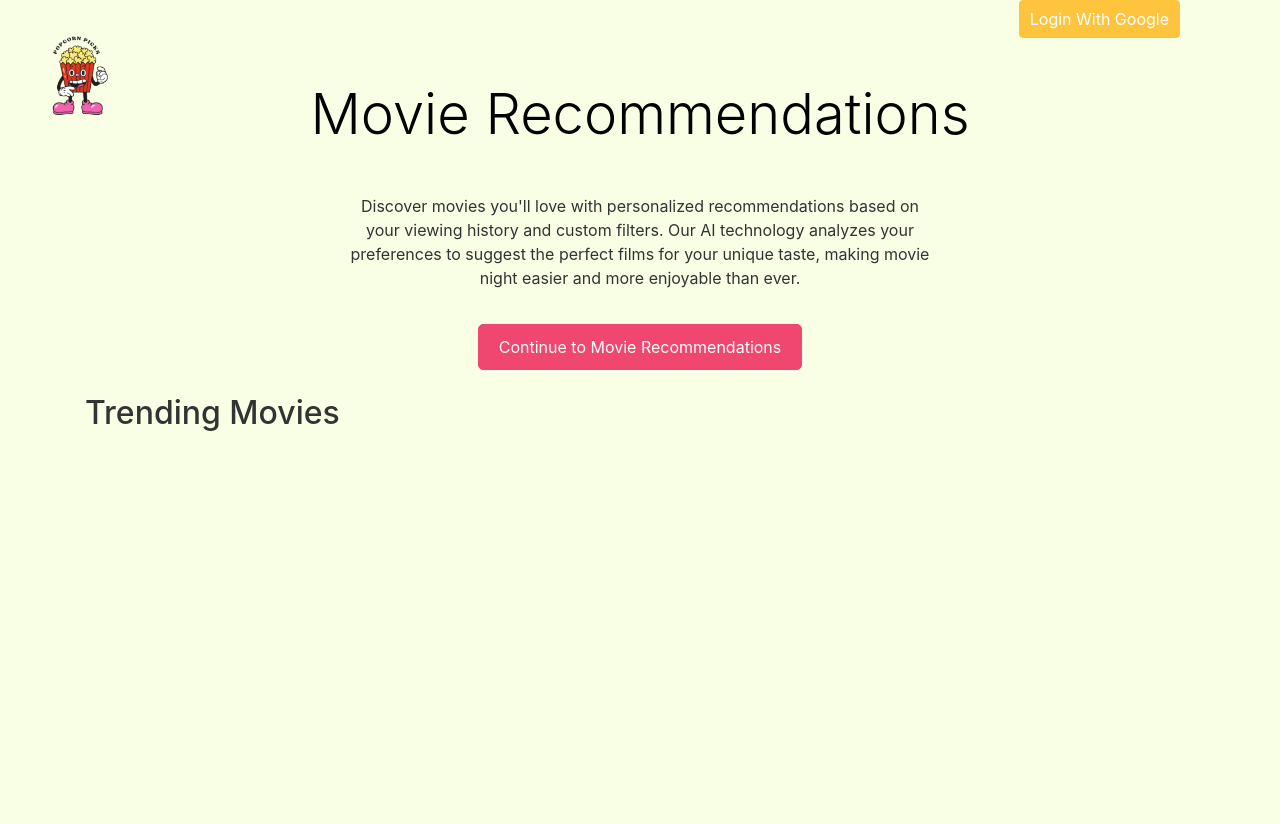
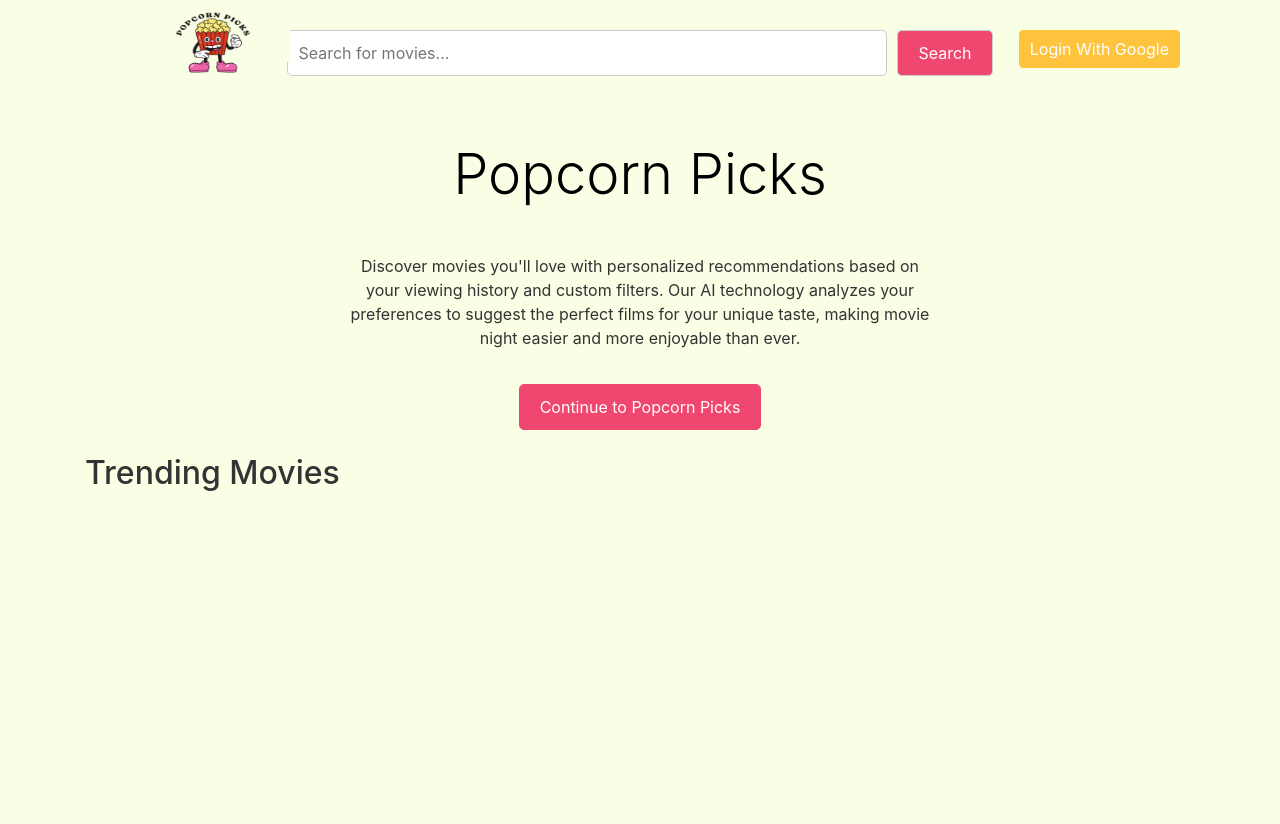
Before and after one commit to Abhilasha-Managoli/MovieReccomendations, a Django app: page / in a window 1280 px wide. After the commit the page ends 491 px from the top, so only its background shows below. Run offline with Django 4.2, Linux system fonts and the light colour scheme; data comes from the database, SQL or seed files in the repository; both versions use the stored data as it was after the commit; data that the repository does not hold is empty; some libraries are stand-ins or nearby versions.

Commit message:
created a new page for search, redid the homepage, made sure the wishlist button was working and displayed the movies correctly under users in wishlist. Also made sure the search for movie was displaying correct results

```diff
--- a/users/templates/home.html
+++ b/users/templates/home.html
@@ -7,6 +7,7 @@
     <title>Movie Recommendations</title>
     <meta name="viewport" content="width=device-width, initial-scale=1.0">
     <link href="https://cdn.jsdelivr.net/npm/bootstrap@4.1.0/dist/css/bootstrap.min.css" rel="stylesheet">
+    <link rel="stylesheet" href="https://code.jquery.com/ui/1.12.1/themes/base/jquery-ui.css">
     <style>
         body {
             background-color: #f8ffe5;
@@ -15,6 +16,7 @@
             margin: 0;
             padding: 0;
             height: 100vh;
+            padding-top: 60px;
         }
         .jumbotron {
             background-color: #f8ffe5;
@@ -74,7 +76,7 @@
         }
         .btn-watchlist {
             top: 10px;
-            left: 60px; /* Adjust this value as needed to move the button towards the left */
+            left: 60px;
         }
         .btn-watch-now {
             bottom: 50%;
@@ -138,22 +140,24 @@
             border-color: #ffc43d;
             color: #ffffff;
             position: fixed;
-            top: 0;
+            top: 30px;
             right: 10px;
             padding: 6px 10px;
+            z-index: 1000;
         }
         .btn-secondary-2 {
             background-color: #ffc43d;
             border-color: #ffc43d;
             color: #ffffff;
             position: fixed;
-            top: 0;
+            top: 30px;
             right: 100px;
             white-space: nowrap;
             overflow: hidden;
             text-overflow: ellipsis;
             max-width: calc(100% - 130px);
             padding: 6px 10px;
+            z-index: 1000;
         }
         .btn-secondary:hover {
             background-color: #e0b837;
@@ -171,21 +175,66 @@
         }
         .logo-container {
             position: fixed;
-            top: 0;
-            left: 0;
+            top: 2px;
+            left: 150px;
             padding: 10px;
-            z-index: 10;
+            z-index: 1001;
+            background-color: #f8ffe5;
+            width: 140px;
+            height:60px;
+            margin: 0;
+            display: flex;
         }
         .logo {
-            width: 140px;
-            height: 140px;
+            width: 110px;
+            height: 90px;
         }
+        .search-bar {
+            position: fixed;
+            top: 20px;
+            left: 0;
+            width: 100%;
+            background-color: #f8ffe5;
+            border-bottom: 1px solid #ccc;
+            padding: 10px;
+            z-index: 1000;
+            display: flex;
+            justify-content: center;
+            align-items: center;
+            border-bottom: none;
+        }
+        .search-bar input {
+            width: 100%;
+            max-width: 600px;
+            padding: 10px;
+            border: 1px solid #ccc;
+            border-radius: 5px;
+            margin-right: 10px;
+        }
+        .search-bar button {
+            padding: 10px 20px;
+            border: 1px solid #ccc;
+            border-radius: 5px;
+            background-color: #ef476f;
+            color: white;
+            cursor: pointer;
+        }
+        .search-bar button:hover {
+            background-color: #d6406c;
+        }
+
     </style>
 </head>
 <body>
     <div class="logo-container">
         <img src="{% static 'images/logo.png' %}" alt="Logo" class="logo">
     </div>
+     <div class="search-bar">
+         <input type="text" placeholder="Search for movies..." id="search-input">
+         <button id="search-button">Search</button>
+         <ul id="autocomplete-results" class="list-group" style="display: none; position: absolute; z-index: 1000;"></ul>
+    </div>
+
     <div class="container">
         <div class="text-center mb-4"></div>
         <div class="row mb-4">
@@ -204,7 +253,7 @@
         </div>
 
         <div class="jumbotron">
-            <h1 class="display-4">Movie Recommendations</h1>
+            <h1 class="display-4">Popcorn Picks</h1>
         </div>
 
         <div class="text-center mt-1 mb-4">
@@ -212,7 +261,7 @@
         </div>
 
         <div class="text-center mb-4">
-            <a href="{% url 'users:movie_recommendation' %}" class="btn btn-primary">Continue to Movie Recommendations</a>
+            <a href="{% url 'users:movie_recommendation' %}" class="btn btn-primary">Continue to Popcorn Picks</a>
         </div>
 
         <div class="row mt-4">
@@ -223,9 +272,9 @@
                         <div class="col-md-2 mb-4">
                             <div class="card">
                                 <img src="https://image.tmdb.org/t/p/w500{{ movie.poster_path }}" class="card-img-top" alt="{{ movie.title }}">
-                                <button class="btn-overlay btn-favorite" data-movie-id="{{ movie.id }}">💟</button>
-                                <button class="btn-overlay btn-watchlist" data-movie-id="{{ movie.id }}">➕</button>
-                                <button class="btn-overlay btn-watch-now" data-movie-id="{{ movie.id }}">
+                                <button class="btn-overlay btn-favorite" data-movie-id="{{ movie.id }}" data-movie-title="{{ movie.title }}">💟</button>
+                                <button class="btn-overlay btn-watchlist" data-movie-id="{{ movie.id }}" data-movie-title="{{ movie.title }}">➕</button>
+                                <button class="btn-overlay btn-watch-now" data-movie-id="{{ movie.id }}" data-movie-title="{{ movie.title }}">
                                     <span class="icon">👁️</span> Watch Now
                                 </button>
                                 <div class="text-center mt-2">
@@ -242,25 +291,30 @@
         </div>
     </div>
 
-    <script>
+    <script src="https://code.jquery.com/jquery-3.6.0.min.js"></script>
+<script>
     document.addEventListener('DOMContentLoaded', function() {
+        var isAuthenticated = '{{ user.is_authenticated|yesno:"true,false" }}' === 'true';
+
         document.querySelectorAll('.btn-overlay').forEach(function(button) {
             button.addEventListener('click', function() {
                 var movieId = this.getAttribute('data-movie-id');
+                var movieTitle = this.getAttribute('data-movie-title');
+                var action = this.classList.contains('btn-watchlist') ? 'add_to_wishlist' : 'add_to_favorites';
 
-                {% if user.is_authenticated %}
+                if (isAuthenticated) {
                     fetch("{% url 'users:add_to_wishlist' %}", {
                         method: 'POST',
                         headers: {
                             'Content-Type': 'application/json',
                             'X-CSRFToken': '{{ csrf_token }}'
                         },
-                        body: JSON.stringify({ movie_id: movieId })
+                        body: JSON.stringify({ movie_title: movieTitle })
                     })
                     .then(response => response.json())
                     .then(data => {
                         if (data.success) {
-                            alert('Action completed successfully');
+                            alert('Movie added to watchlist successfully');
                         } else {
                             alert('An error occurred: ' + data.message);
                         }
@@ -269,12 +323,61 @@
                         console.error('Error:', error);
                         alert('An error occurred.');
                     });
-                {% else %}
+                } else {
                     alert('Please log in to perform this action.');
-                {% endif %}
+                }
+            });
+        });
+
+        $(document).ready(function() {
+            $("#search-input").on("input", function() {
+                var query = $(this).val();
+                if (query.length < 2) {
+                    $("#autocomplete-container").hide();
+                    return;
+                }
+                $.ajax({
+                    url: "{% url 'users:autocomplete' %}",
+                    dataType: "json",
+                    data: {
+                        term: query
+                    },
+                    success: function(data) {
+                        $("#autocomplete-container").empty();
+                        if (data.length) {
+                            $.each(data, function(index, movie) {
+                                $("#autocomplete-container").append(
+                                    `<div class="autocomplete-suggestion" data-movie-id="${movie.id}">${movie.title}</div>`
+                                );
+                            });
+                            $("#autocomplete-container").show();
+                        } else {
+                            $("#autocomplete-container").hide();
+                        }
+                    }
+                });
+            });
+
+            $(document).on("click", ".autocomplete-suggestion", function() {
+                var movieId = $(this).data("movie-id");
+                window.location.href = "{% url 'users:search_results' %}?movie_id=" + movieId;
+            });
+
+            $("#search-button").click(function() {
+                var query = $("#search-input").val();
+                if (query) {
+                    window.location.href = "{% url 'users:search_results' %}?query=" + encodeURIComponent(query);
+                }
+            });
+
+            $(document).click(function(event) {
+                if (!$(event.target).closest('#search-input, #autocomplete-container').length) {
+                    $("#autocomplete-container").hide();
+                }
             });
         });
     });
-    </script>
+</script>
+
 </body>
 </html>
--- a/users/urls.py
+++ b/users/urls.py
@@ -11,5 +11,6 @@ urlpatterns = [
     path('userinfo/', views.userinfo_view, name='userinfo'),
     path('add_to_wishlist/', views.add_to_wishlist, name='add_to_wishlist'),
     path('add_to_favorites/', views.add_to_favorites, name="add_to_favorites"),
-
+    path('autocomplete/', views.autocomplete, name='autocomplete'),
+    path('search_results/', views.search_results, name='search_results'),
 ]
--- a/users/views.py
+++ b/users/views.py
@@ -1,3 +1,5 @@
+import json
+
 import requests
 from django.http import HttpResponse, JsonResponse
 from django.shortcuts import render, redirect
@@ -109,7 +111,8 @@ def recommendations(request):
 @csrf_exempt
 def add_to_wishlist(request):
     if request.method == 'POST':
-        movie_title = request.POST.get('movie_title')
+        data = json.loads(request.body)
+        movie_title = data.get('movie_title')
         Wishlist.objects.create(user=request.user, movie_title=movie_title)
         return JsonResponse({'success': True, 'message': 'Movie added to watchlist!'})
     return HttpResponse(status=405)
@@ -119,7 +122,41 @@ def add_to_wishlist(request):
 @csrf_exempt
 def add_to_favorites(request):
     if request.method == 'POST':
-        movie_title = request.POST.get('movie_title')
+        data = json.loads(request.body)
+        movie_title = data.get('movie_title')
         Favorites.objects.create(user=request.user, movie_title=movie_title)
         return JsonResponse({'success': True, 'message': 'Movie added to favorites!'})
     return HttpResponse(status=405)
+
+
+def autocomplete(request):
+    if 'term' in request.GET:
+        query = request.GET['term']
+        url_search = 'https://api.themoviedb.org/3/search/multi'
+        params = {'api_key': API_KEY, 'query': query, 'language': 'en-US'}
+
+        try:
+            response = requests.get(url_search, params=params)
+            response.raise_for_status()
+            results = response.json().get('results', [])
+            movies = [{'id': item['id'], 'title': item.get('title') or item.get('name')} for item in results if
+                      item.get('media_type') == 'movie']
+            return JsonResponse(movies, safe=False)
+        except requests.exceptions.RequestException as e:
+            return JsonResponse({'error': str(e)}, status=500)
+
+    return JsonResponse([], safe=False)
+
+def search_results(request):
+    query = request.GET.get('query', '')
+    url_search = 'https://api.themoviedb.org/3/search/multi'
+    params = {'api_key': API_KEY, 'query': query, 'language': 'en-US'}
+
+    try:
+        response = requests.get(url_search, params=params)
+        response.raise_for_status()
+        results = response.json().get('results', [])
+        movies = [item for item in results if item.get('media_type') == 'movie']
+        return render(request, 'search_results.html', {'movies': movies, 'query': query})
+    except requests.exceptions.RequestException as e:
+        return HttpResponse(f"An error occurred: {e}", status=500)
```
Also changed, not shown: users/templates/search_results.html (added, +351 -0 lines), db.sqlite3, users/static/images/logo.png.
